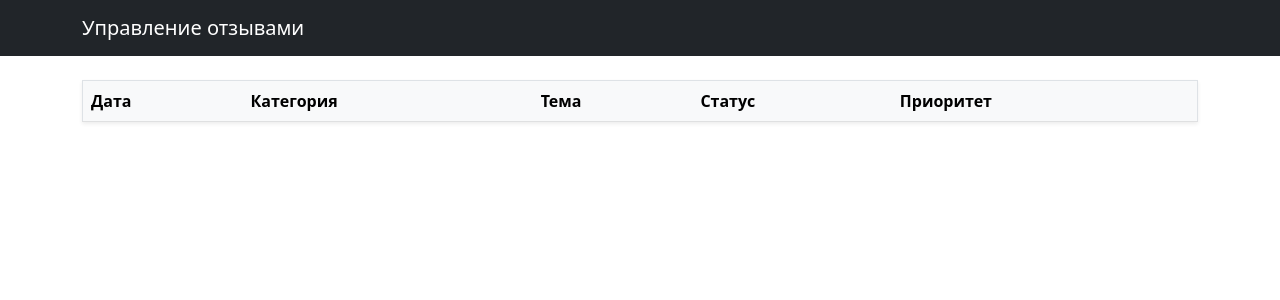
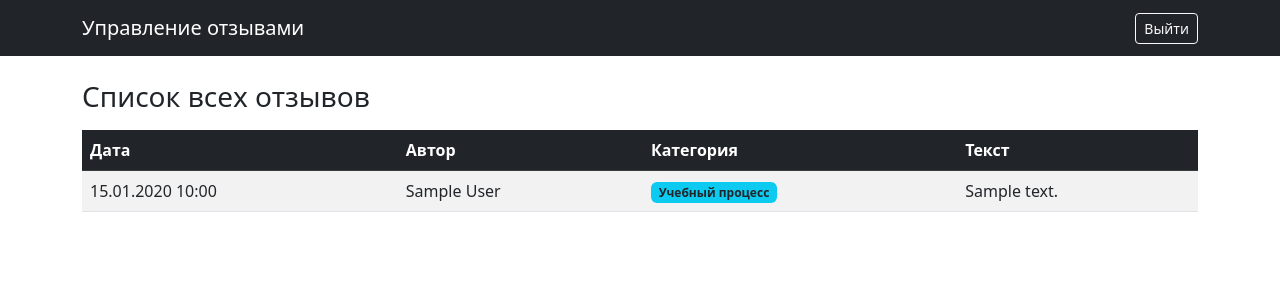
Before and after one commit to Goydaa/feedback, a Flask app: page /admin in a window 1280 px wide. Shown: the top 300 px of the page. Run offline with Flask 3, Linux system fonts and the light colour scheme; a user stored in the database is signed in; tables that the repository leaves empty hold one stand-in row (values such as "Sample post"); lists and menus that the app fills with data are empty.

Commit message:
Update admin.html

```diff
--- a/templates/admin.html
+++ b/templates/admin.html
@@ -2,40 +2,35 @@
 <html lang="ru">
 <head>
     <meta charset="UTF-8">
-    <title>Панель модератора</title>
-    <link href="https://cdn.jsdelivr.net/npm/bootstrap@5.3.0/dist/css/bootstrap.min.css" rel="stylesheet">
+    <title>Панель администратора</title>
+    <link rel="stylesheet" href="https://cdn.jsdelivr.net/npm/bootstrap@5.3.0/dist/css/bootstrap.min.css">
 </head>
 <body>
     <nav class="navbar navbar-dark bg-dark mb-4">
         <div class="container">
             <span class="navbar-brand">Управление отзывами</span>
+            <a href="{{ url_for('logout') }}" class="btn btn-outline-light btn-sm">Выйти</a>
         </div>
     </nav>
+
     <div class="container">
-        <table class="table table-hover border shadow-sm">
-            <thead class="table-light">
+        <h3>Список всех отзывов</h3>
+        <table class="table table-striped table-hover mt-3">
+            <thead class="table-dark">
                 <tr>
                     <th>Дата</th>
+                    <th>Автор</th>
                     <th>Категория</th>
-                    <th>Тема</th>
-                    <th>Статус</th>
-                    <th>Приоритет</th>
+                    <th>Текст</th>
                 </tr>
             </thead>
             <tbody>
-                {% for item in feedbacks %}
+                {% for review in reviews %}
                 <tr>
-                    <td>{{ item.created_at[:10] }}</td>
-                    <td>{{ item.cat_name }}</td>
-                    <td>{{ item.title }}</td>
-                    <td><span class="badge bg-secondary">{{ item.status }}</span></td>
-                    <td>
-                        {% if item.priority == 'Высокий' %}
-                            <span class="badge rounded-circle bg-danger" style="width: 20px; height: 20px;"> </span>
-                        {% else %}
-                            <span class="badge rounded-circle bg-warning" style="width: 20px; height: 20px;"> </span>
-                        {% endif %}
-                    </td>
+                    <td>{{ review.timestamp.strftime('%d.%m.%Y %H:%M') }}</td>
+                    <td>{{ review.author }}</td>
+                    <td><span class="badge bg-info text-dark">{{ review.category.name }}</span></td>
+                    <td>{{ review.text }}</td>
                 </tr>
                 {% endfor %}
             </tbody>
```
